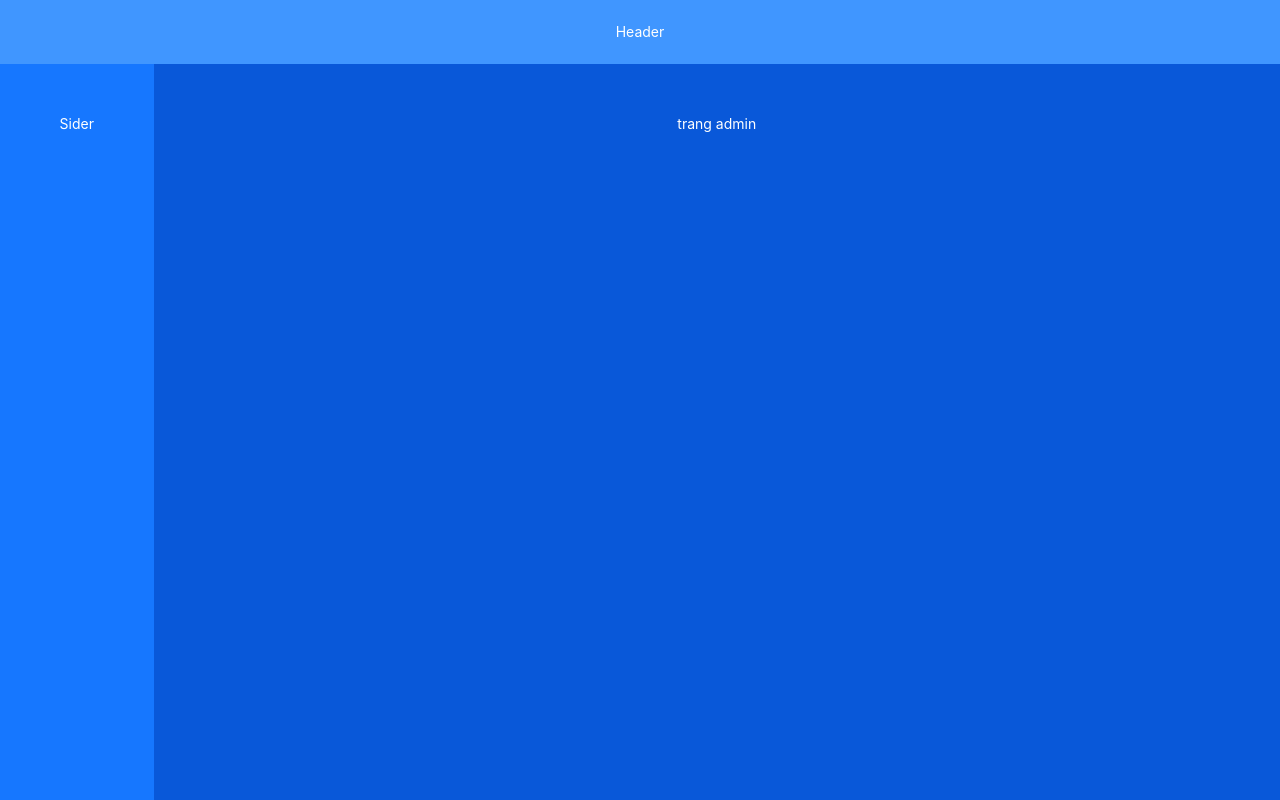
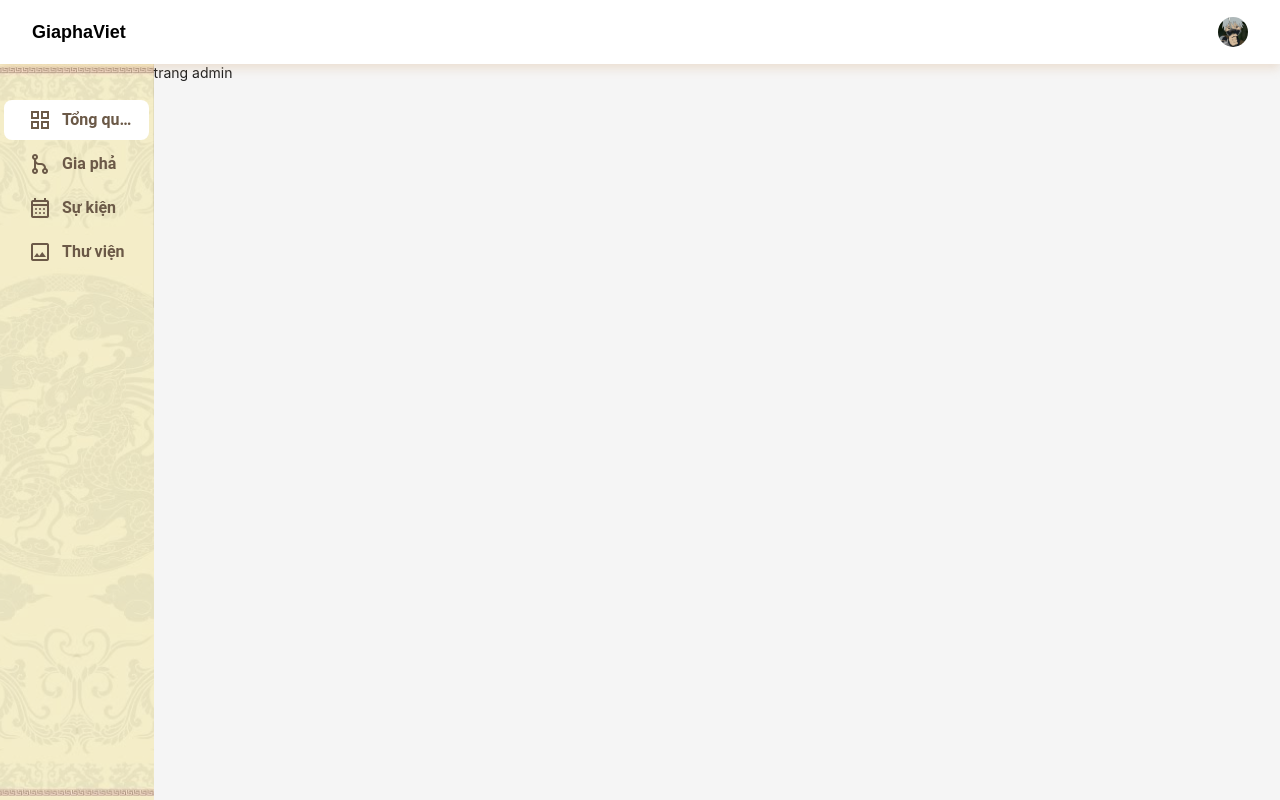
Before and after one commit to hungk4/gia_pha, a React (Create React App) app: page /admin in a window 1280 px wide. Built offline with nearby package versions, Linux system fonts and the light colour scheme.

Commit message:
sider admin

```diff
--- a/src/views/admin/partials/AdminLayout.tsx
+++ b/src/views/admin/partials/AdminLayout.tsx
@@ -1,32 +1,10 @@
 import React from "react";
 import { Layout } from "antd";
 import { Outlet } from "react-router-dom";
+import AdminHeader from "./Header/AdminHeader";
+import AdminSider from "./Sider/AdminSider";
 
-const { Header, Sider, Content } = Layout;
-
-const headerStyle: React.CSSProperties = {
-  textAlign: "center",
-  color: "#fff",
-  height: 64,
-  paddingInline: 48,
-  lineHeight: "64px",
-  backgroundColor: "#4096ff",
-};
-
-const contentStyle: React.CSSProperties = {
-  textAlign: "center",
-  minHeight: 120,
-  lineHeight: "120px",
-  color: "#fff",
-  backgroundColor: "#0958d9",
-};
-
-const siderStyle: React.CSSProperties = {
-  textAlign: "center",
-  lineHeight: "120px",
-  color: "#fff",
-  backgroundColor: "#1677ff",
-};
+const { Content } = Layout;
 
 
 const layoutStyle = {
@@ -38,12 +16,10 @@ function AdminLayout() {
   return (
     <>
       <Layout style={layoutStyle}>
-        <Header style={headerStyle}>Header</Header>
-        <Layout>
-          <Sider width="12%" style={siderStyle}>
-            Sider
-          </Sider>
-          <Content style={contentStyle}>
+        <AdminHeader/>
+        <Layout style={{ marginTop: 64 }}>
+          <AdminSider/>
+          <Content>
             <Outlet />
           </Content>
         </Layout>
--- /dev/null
+++ b/src/views/admin/partials/Header/AdminHeader.css
@@ -0,0 +1,31 @@
+header {
+  position: fixed;
+  top: 0;
+  left: 0;
+  width: 100%;
+  height: 64px;
+  background-color: white;
+  z-index: 1000;
+  box-shadow: 0 4px 10px 0px hsla(30, 50%, 65%, 0.3);
+}
+
+header .container {
+  max-width: 1248px;
+  margin: 0 auto;
+  height: 100%;
+  display: flex;
+  justify-content: space-between;
+  align-items: center;
+  padding: 0 16px;
+}
+
+.avatar {
+  width: 30px;
+  height: 30px;
+}
+
+.avatar img {
+  width: 100%;
+  height: 100%;
+  border-radius: 50%;
+}
--- /dev/null
+++ b/src/views/admin/partials/Header/AdminHeader.tsx
@@ -0,0 +1,18 @@
+import "./AdminHeader.css"
+
+import avatar from "../../../../assets/images/avatar.jpg"
+
+function AdminHeader() {
+  return (
+    <header>
+      <div className="container">
+        <div className="logo h4">GiaphaViet</div>
+        <div className="avatar">
+          <img src={avatar} alt="user avatar"></img>
+        </div>
+      </div>
+    </header>
+  )
+}
+
+export default AdminHeader
--- /dev/null
+++ b/src/views/admin/partials/Sider/AdminSider.css
@@ -0,0 +1,39 @@
+.admin-sider {
+  position: relative;
+  background: transparent;
+  z-index: 0;
+}
+
+.admin-sider::before {
+  content: "";
+  position: absolute;
+  top: 0;
+  left: 0;
+  width: 100%;
+  height: 100%;
+  background-image: url("../../../../assets/images/family-tree-background.jpg");
+  background-repeat: no-repeat;
+  background-size: cover;
+  background-position: center;
+  opacity: 0.5;
+  z-index: -1; /* vẫn nằm trong stacking context của sider */
+}
+
+.admin-sider-menu {
+  background: transparent;
+  padding: 32px 0;
+}
+
+/* icon */
+.ant-menu-item-icon {
+  font-size: 24px !important;
+  color: var(--color-dark-3) !important;
+}
+
+.ant-menu-title-content {
+  color: var(--color-dark-3);
+}
+
+.admin-sider-menu .ant-menu-item-selected {
+  background-color: var(--color-light-1);
+}
--- /dev/null
+++ b/src/views/admin/partials/Sider/AdminSider.tsx
@@ -0,0 +1,51 @@
+import { Layout, Menu } from "antd";
+import { Link } from "react-router-dom";
+import "./AdminSider.css";
+
+const { Sider } = Layout;
+
+function AdminSider() {
+  return (
+    <Sider width="12%" className="admin-sider">
+      <Menu
+        className="admin-sider-menu"
+        mode="inline"
+        defaultSelectedKeys={["1"]}
+      >
+        <Menu.Item
+          key="1"
+          className="menu-item p1-b"
+          icon={<span className="material-symbols-outlined">grid_view</span>}
+        >
+          <Link to="/admin">Tổng quan</Link>
+        </Menu.Item>
+
+        <Menu.Item
+          key="2"
+          className="menu-item p1-b"
+          icon={<span className="material-symbols-outlined">graph_1</span>}
+        >
+          <Link to="/admin/gia-pha">Gia phả</Link>
+        </Menu.Item>
+
+        <Menu.Item
+          key="3"
+          className="menu-item p1-b"
+          icon={<span className="material-symbols-outlined">calendar_month</span>}
+        >
+          <Link to="/admin/su-kien">Sự kiện</Link>
+        </Menu.Item>
+
+        <Menu.Item
+          key="4"
+          className="menu-item p1-b"
+          icon={<span className="material-symbols-outlined">image</span>}
+        >
+          <Link to="/admin/thu-vien">Thư viện</Link>
+        </Menu.Item>
+      </Menu>
+    </Sider>
+  );
+}
+
+export default AdminSider;
```
